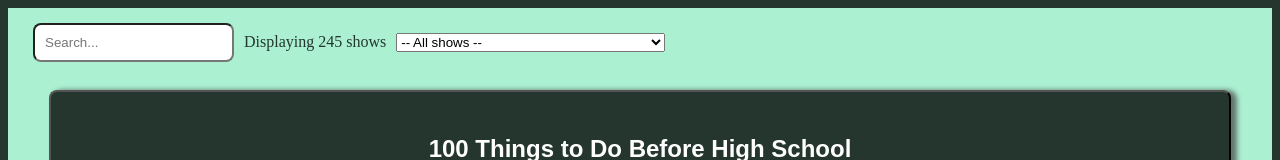
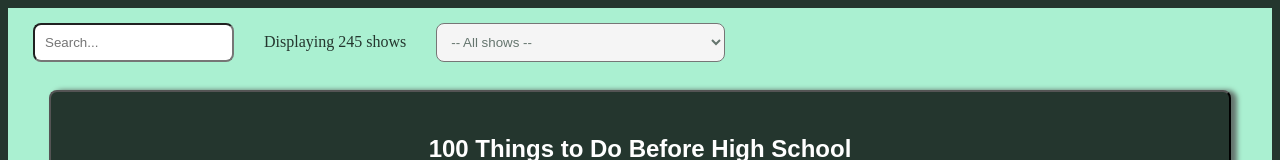
Before and after one commit to BethanL19/TV-shows, a React (Vite) app: page / in a window 1280 px wide. Shown: the top 160 px of the page. Built offline with nearby package versions, Linux system fonts and the light colour scheme.

Commit message:
css changes

```diff
--- a/src/components/EpisodePage.tsx
+++ b/src/components/EpisodePage.tsx
@@ -68,7 +68,7 @@
                 Back to Shows
             </button>
             <select
-                name="episodes"
+                className="episodesDropdown"
                 id="episodes-select"
                 onChange={(event) => {
                     handleEpisodeSelection(event.target.value);
--- a/src/components/ShowsPage.tsx
+++ b/src/components/ShowsPage.tsx
@@ -57,7 +57,7 @@
             />
             <div className="countOfShows">{countOfShows()}</div>
             <select
-                name="showsDropdown"
+                className="showsDropdown"
                 id="shows-select"
                 onChange={(event) => {
                     handleShowSelection(event.target.value);
--- a/src/components/style.css
+++ b/src/components/style.css
@@ -96,6 +96,8 @@
     color: #aaf0d1;
     padding: 10px;
     display: inline;
+    margin-left: 20px;
+    margin-top: 10px;
 }
 .searchBar {
     color: #65756e;
@@ -108,6 +110,8 @@
     color: #24362e;
     padding: 10px;
     display: inline;
+    margin-left: 20px;
+    margin-top: 10px;
 }
 .ShowTitle {
     background-color: #aaf0d1;
@@ -116,12 +120,30 @@
     margin: 10px;
     margin-left: 550px;
     margin-right: 550px;
+    margin-top: 20px;
+    border-radius: 8px;
 }
 .backToShows {
-    margin: 5px;
-    padding: 5px;
+    color: #65756e;
+    background-color: whitesmoke;
+    padding: 10px;
+    margin-left: 20px;
+    margin-top: 10px;
     border-radius: 8px;
 }
 .showsDropdown {
+    color: #65756e;
+    background-color: whitesmoke;
+    padding: 10px;
+    margin-left: 20px;
+    margin-top: 10px;
     border-radius: 8px;
 }
+.episodesDropdown {
+    color: #65756e;
+    background-color: whitesmoke;
+    padding: 10px;
+    margin-left: 20px;
+    margin-top: 10px;
+    border-radius: 8px;
+}
```
